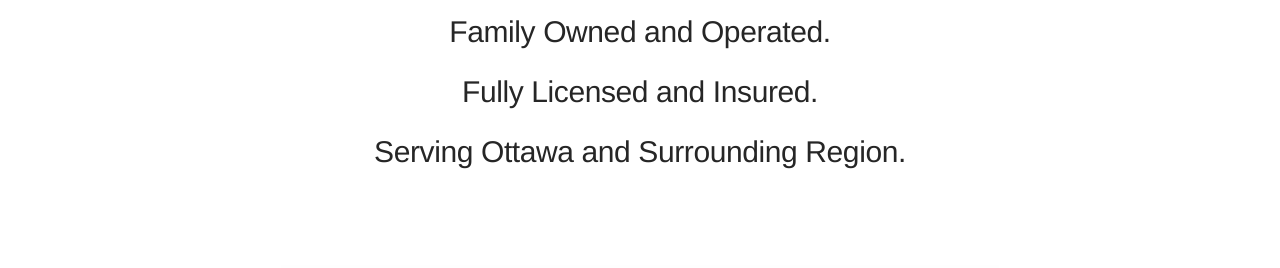
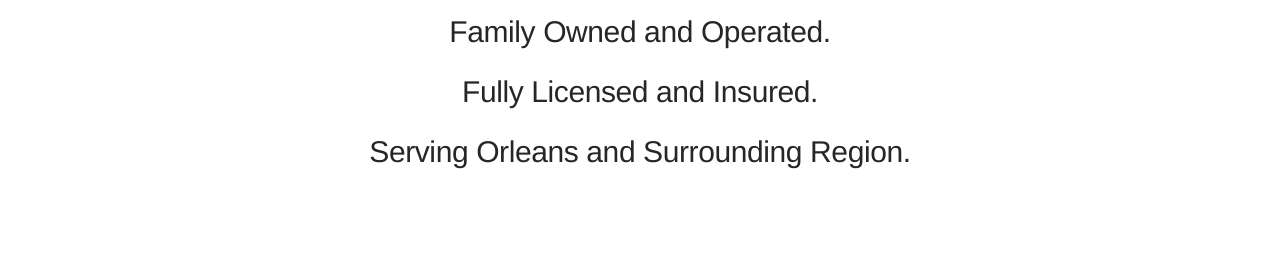
Before and after one commit to EMurrell/Meagher-Snow, a Next.js app: page / in a window 1280 px wide. Shown: the part 1100-1368 px from the top of the page. Built offline with nearby package versions, Linux system fonts and the light colour scheme.

Commit message:
change description in about section

```diff
--- a/components/About.js
+++ b/components/About.js
@@ -18,7 +18,7 @@ export default function About() {
         <p className="py-3 ">Fully Licensed and Insured.</p>
 
         <p className="py-3 pb-8 md:pb-12 ">
-          Serving Ottawa and Surrounding Region.
+          Serving Orleans and Surrounding Region.
         </p>
       </div>
 
```
